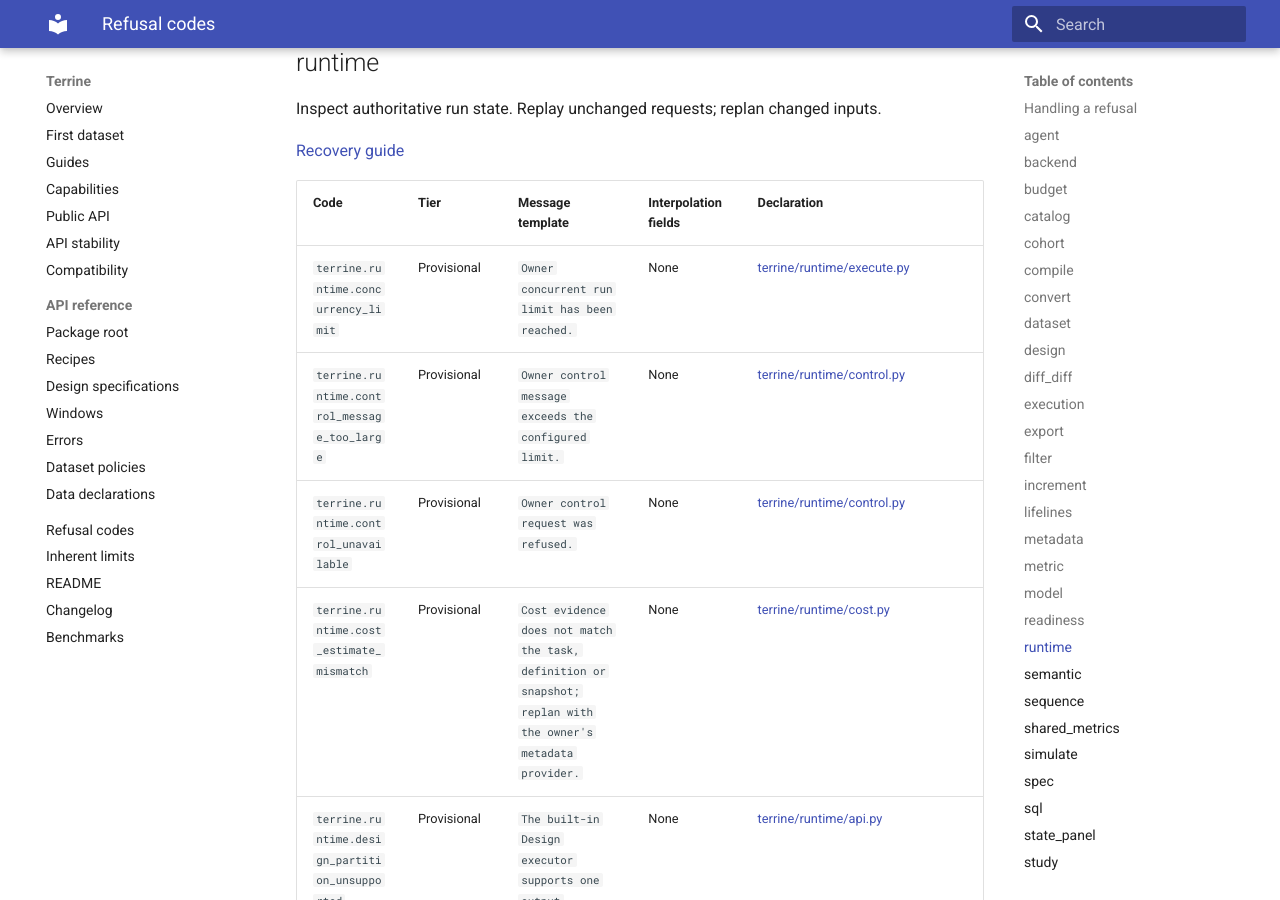
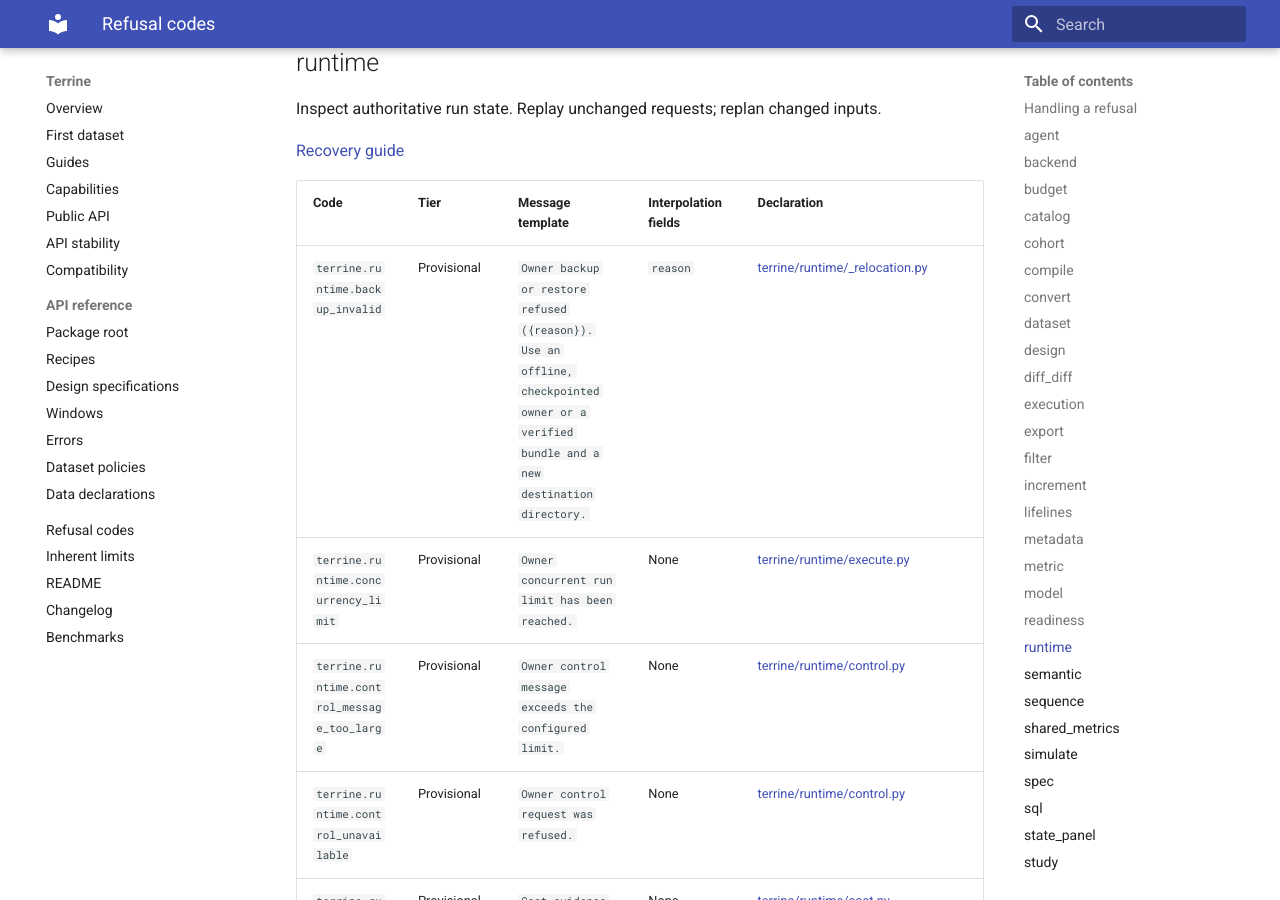
Before and after one commit to kylejcaron/terrine, an MkDocs documentation site: the page built from docs/reference/refusals.md, in a window 1280 px wide and 900 px high, scrolled down 41771 px. Built offline with MkDocs 1.6.1 and Material for MkDocs 9.7.7, drawn with Linux system fonts in a browser that asks for light colours.

Commit message:
Document the owner backup refusal on the runtime branch
Keep the generated refusal reference complete when the runtime PR is reviewed on its own.

```diff
--- a/docs/reference/refusals.md
+++ b/docs/reference/refusals.md
@@ -386,6 +386,7 @@ Inspect authoritative run state. Replay unchanged requests; replan changed input
 
 | Code | Tier | Message template | Interpolation fields | Declaration |
 | --- | --- | --- | --- | --- |
+| `terrine.runtime.backup_invalid` | Provisional | <code>Owner backup or restore refused ({reason}). Use an offline, checkpointed owner or a verified bundle and a new destination directory.</code> | `reason` | [terrine/runtime/_relocation.py](../../terrine/runtime/_relocation.py) |
 | `terrine.runtime.concurrency_limit` | Provisional | <code>Owner concurrent run limit has been reached.</code> | None | [terrine/runtime/execute.py](../../terrine/runtime/execute.py) |
 | `terrine.runtime.control_message_too_large` | Provisional | <code>Owner control message exceeds the configured limit.</code> | None | [terrine/runtime/control.py](../../terrine/runtime/control.py) |
 | `terrine.runtime.control_unavailable` | Provisional | <code>Owner control request was refused.</code> | None | [terrine/runtime/control.py](../../terrine/runtime/control.py) |
```
